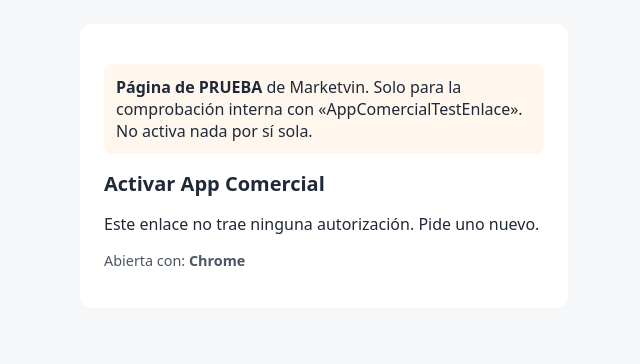
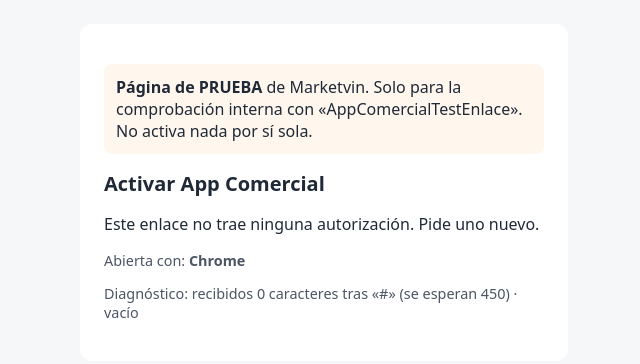
Before and after one commit to jmateosbenitez/appcomercial-prueba-enlace, a plain HTML site: page index.html in a window 1280 px wide. Shown: the whole page, without its empty margins (316-956 px from the left). Drawn offline with Linux system fonts and the light colour scheme.

Commit message:
Diagnóstico TEMPORAL: longitud recibida tras «#» y motivo del rechazo
Solo muestra cuántos caracteres llegaron (se esperan 450) y el motivo
(vacío, formato no válido, demasiado largo, no se pudo leer, correcta).
Nunca muestra, guarda ni envía el contenido. Se retira al terminar la prueba
volviendo a 64465e9.

Co-Authored-By: Claude Opus 5.5 <noreply@anthropic.com>
Claude-Session: https://claude.ai/code/session_01KavG8CpPNhE2wDbq1xyZP8

```diff
--- a/index.html
+++ b/index.html
@@ -34,6 +34,7 @@
   <p id="caducada" hidden>Esta página de prueba ya ha terminado.</p>
 
   <p class="nota">Abierta con: <strong id="navegador">—</strong></p>
+  <p class="nota" id="diagnostico"></p>
 </main>
 <script type="module" src="pagina.js"></script>
 </body>
--- a/pagina.js
+++ b/pagina.js
@@ -18,6 +18,28 @@ export function autorizacionDelFragmento(hash) {
     return null;
   }
   return t.length <= 4096 && FORMATO.test(t) ? t : null;
+}
+
+/**
+ * DIAGNÓSTICO TEMPORAL (LIC-2a, prueba en el A53): solo la longitud de lo recibido tras «#»
+ * y el motivo si se rechaza. Nunca muestra, guarda ni envía su contenido. Se retira al terminar.
+ */
+export function diagnostico(hash) {
+  const crudo = String(hash || "").replace(/^#/, "");
+  let t;
+  try {
+    t = decodeURIComponent(crudo).trim();
+  } catch {
+    return { longitud: crudo.length, motivo: "no se pudo leer" };
+  }
+  if (!t) return { longitud: 0, motivo: "vacío" };
+  if (t.length > 4096) return { longitud: t.length, motivo: "demasiado largo" };
+  if (!FORMATO.test(t)) return { longitud: t.length, motivo: "formato no válido" };
+  return { longitud: t.length, motivo: "correcta" };
+}
+
+export function textoDiagnostico(d) {
+  return `Diagnóstico: recibidos ${d.longitud} caracteres tras «#» (se esperan 450) · ${d.motivo}`;
 }
 
 /** Enlace de Android que abre la app de la prueba con la autorización (sin red). */
@@ -48,9 +70,12 @@ function mostrar(id, visible) {
 export function iniciar(win = window) {
   const doc = win.document;
   const token = autorizacionDelFragmento(win.location.hash);
+  const diag = diagnostico(win.location.hash);
   // La autorización no se queda en la barra de direcciones ni en el historial.
   if (win.location.hash) win.history.replaceState(null, "", win.location.pathname + win.location.search);
   doc.getElementById("navegador").textContent = navegador(win.navigator.userAgent);
+  const nodo = doc.getElementById("diagnostico");
+  if (nodo) nodo.textContent = textoDiagnostico(diag);
   if (Date.now() > CADUCA) {
     mostrar("caducada", true);
     return;
```
